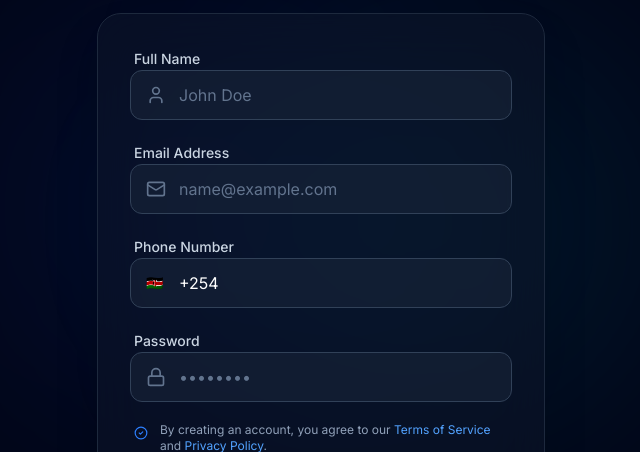
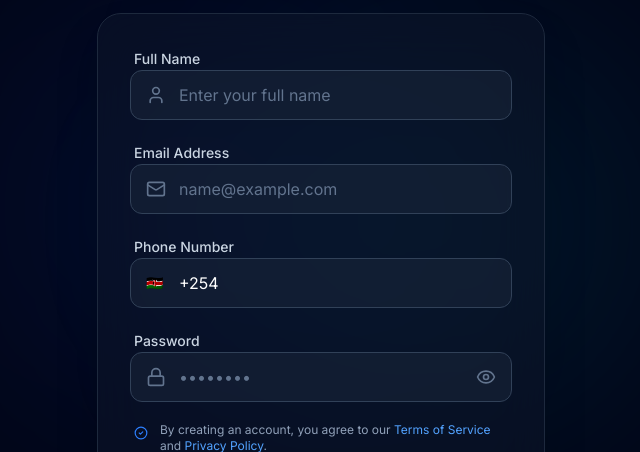
Before and after one commit to joelnd27/preocryptofx, a React (Vite) app: page /register in a window 1280 px wide. Shown: the part 183-635 px from the top of the page, without its empty margins (319-959 px from the left). Built offline with nearby package versions, Linux system fonts and the light colour scheme; no server answers.

Commit message:
feat(auth): Add password visibility toggle
Introduces a password visibility toggle to the Login and Register forms, allowing users to view or hide their password input. This enhances user experience and reduces input errors.

```diff
--- a/src/pages/Login.tsx
+++ b/src/pages/Login.tsx
@@ -1,12 +1,13 @@
 import React, { useState } from 'react';
 import { Link, useNavigate } from 'react-router-dom';
 import { motion } from 'motion/react';
-import { Mail, Lock, ArrowRight, AlertCircle, Shield } from 'lucide-react';
+import { Mail, Lock, ArrowRight, AlertCircle, Shield, Eye, EyeOff } from 'lucide-react';
 import { useStore } from '../context/StoreContext';
 
 export default function Login() {
   const [email, setEmail] = useState('');
   const [password, setPassword] = useState('');
+  const [showPassword, setShowPassword] = useState(false);
   const [error, setError] = useState('');
   const [loading, setLoading] = useState(false);
   const [showAdminReset, setShowAdminReset] = useState(false);
@@ -122,13 +123,20 @@ export default function Login() {
               <div className="relative">
                 <Lock className="absolute left-4 top-1/2 -translate-y-1/2 text-slate-500" size={20} />
                 <input
-                  type="password"
+                  type={showPassword ? "text" : "password"}
                   required
                   value={password}
                   onChange={(e) => setPassword(e.target.value)}
-                  className="w-full bg-slate-800/50 border border-slate-700 rounded-xl py-3 pl-12 pr-4 text-white placeholder:text-slate-500 focus:outline-none focus:ring-2 focus:ring-blue-500/50 focus:border-blue-500 transition-all"
+                  className="w-full bg-slate-800/50 border border-slate-700 rounded-xl py-3 pl-12 pr-12 text-white placeholder:text-slate-500 focus:outline-none focus:ring-2 focus:ring-blue-500/50 focus:border-blue-500 transition-all"
                   placeholder="••••••••"
                 />
+                <button
+                  type="button"
+                  onClick={() => setShowPassword(prev => !prev)}
+                  className="absolute right-4 top-1/2 -translate-y-1/2 text-slate-500 hover:text-slate-300 transition-colors"
+                >
+                  {showPassword ? <EyeOff size={20} /> : <Eye size={20} />}
+                </button>
               </div>
             </div>
 
--- a/src/pages/Register.tsx
+++ b/src/pages/Register.tsx
@@ -1,7 +1,7 @@
 import React, { useState } from 'react';
 import { Link, useNavigate } from 'react-router-dom';
 import { motion, AnimatePresence } from 'motion/react';
-import { Mail, Lock, User, ArrowRight, AlertCircle, CheckCircle2 } from 'lucide-react';
+import { Mail, Lock, User, ArrowRight, AlertCircle, CheckCircle2, Eye, EyeOff } from 'lucide-react';
 import { useStore } from '../context/StoreContext';
 import { cn } from '../lib/utils';
 
@@ -10,6 +10,7 @@ export default function Register() {
   const [email, setEmail] = useState('');
   const [phone, setPhone] = useState('+254');
   const [password, setPassword] = useState('');
+  const [showPassword, setShowPassword] = useState(false);
   const [showPasswordRequirements, setShowPasswordRequirements] = useState(false);
   const [role, setRole] = useState<'user' | 'marketer'>('user');
   const [error, setError] = useState('');
@@ -98,7 +99,7 @@ export default function Register() {
                   value={username}
                   onChange={(e) => setUsername(e.target.value)}
                   className="w-full bg-slate-800/50 border border-slate-700 rounded-xl py-3 pl-12 pr-4 text-white placeholder:text-slate-500 focus:outline-none focus:ring-2 focus:ring-blue-500/50 focus:border-blue-500 transition-all"
-                  placeholder="John Doe"
+                  placeholder="Enter your full name"
                 />
               </div>
             </div>
@@ -140,14 +141,21 @@ export default function Register() {
               <div className="relative">
                 <Lock className="absolute left-4 top-1/2 -translate-y-1/2 text-slate-500" size={20} />
                 <input
-                  type="password"
+                  type={showPassword ? "text" : "password"}
                   required
                   value={password}
                   onFocus={() => setShowPasswordRequirements(true)}
                   onChange={(e) => setPassword(e.target.value)}
-                  className="w-full bg-slate-800/50 border border-slate-700 rounded-xl py-3 pl-12 pr-4 text-white placeholder:text-slate-500 focus:outline-none focus:ring-2 focus:ring-blue-500/50 focus:border-blue-500 transition-all"
+                  className="w-full bg-slate-800/50 border border-slate-700 rounded-xl py-3 pl-12 pr-12 text-white placeholder:text-slate-500 focus:outline-none focus:ring-2 focus:ring-blue-500/50 focus:border-blue-500 transition-all"
                   placeholder="••••••••"
                 />
+                <button
+                  type="button"
+                  onClick={() => setShowPassword(prev => !prev)}
+                  className="absolute right-4 top-1/2 -translate-y-1/2 text-slate-500 hover:text-slate-300 transition-colors"
+                >
+                  {showPassword ? <EyeOff size={20} /> : <Eye size={20} />}
+                </button>
               </div>
 
               {/* Password Strength Meter & Requirements */}
@@ -182,10 +190,10 @@ export default function Register() {
                     </div>
 
                     <div className="grid grid-cols-2 gap-x-4 gap-y-2">
-                      <RequirementItem met={password.length >= 8} text="8+ characters" />
-                      <RequirementItem met={/[A-Z]/.test(password)} text="1 capital letter" />
-                      <RequirementItem met={/[0-9]/.test(password)} text="1 number" />
-                      <RequirementItem met={/[^A-Za-z0-9]/.test(password)} text="1 symbol" />
+                      <RequirementItem met={password.length >= 8} text="At least 8 characters" />
+                      <RequirementItem met={/[A-Z]/.test(password)} text="One uppercase letter" />
+                      <RequirementItem met={/[0-9]/.test(password)} text="1 Number" />
+                      <RequirementItem met={/[^A-Za-z0-9]/.test(password)} text="1 Symbol" />
                     </div>
                   </motion.div>
                 )}
@@ -237,7 +245,7 @@ function RequirementItem({ met, text }: { met: boolean; text: string }) {
         <CheckCircle2 size={10} />
       </div>
       <span className={cn(
-        "text-[10px] font-bold uppercase tracking-wider transition-colors",
+        "text-[10px] font-bold tracking-wider transition-colors",
         met ? "text-slate-300" : "text-slate-500"
       )}>
         {text}
```
